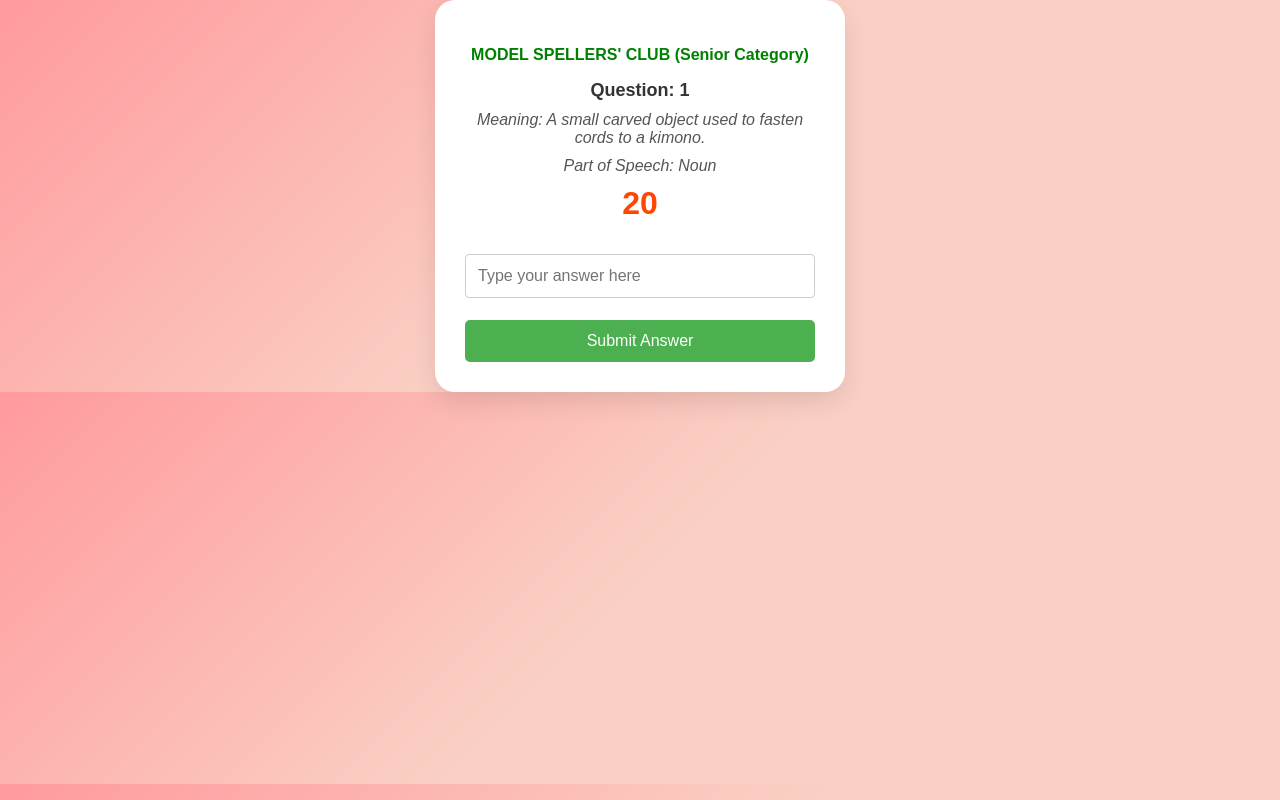
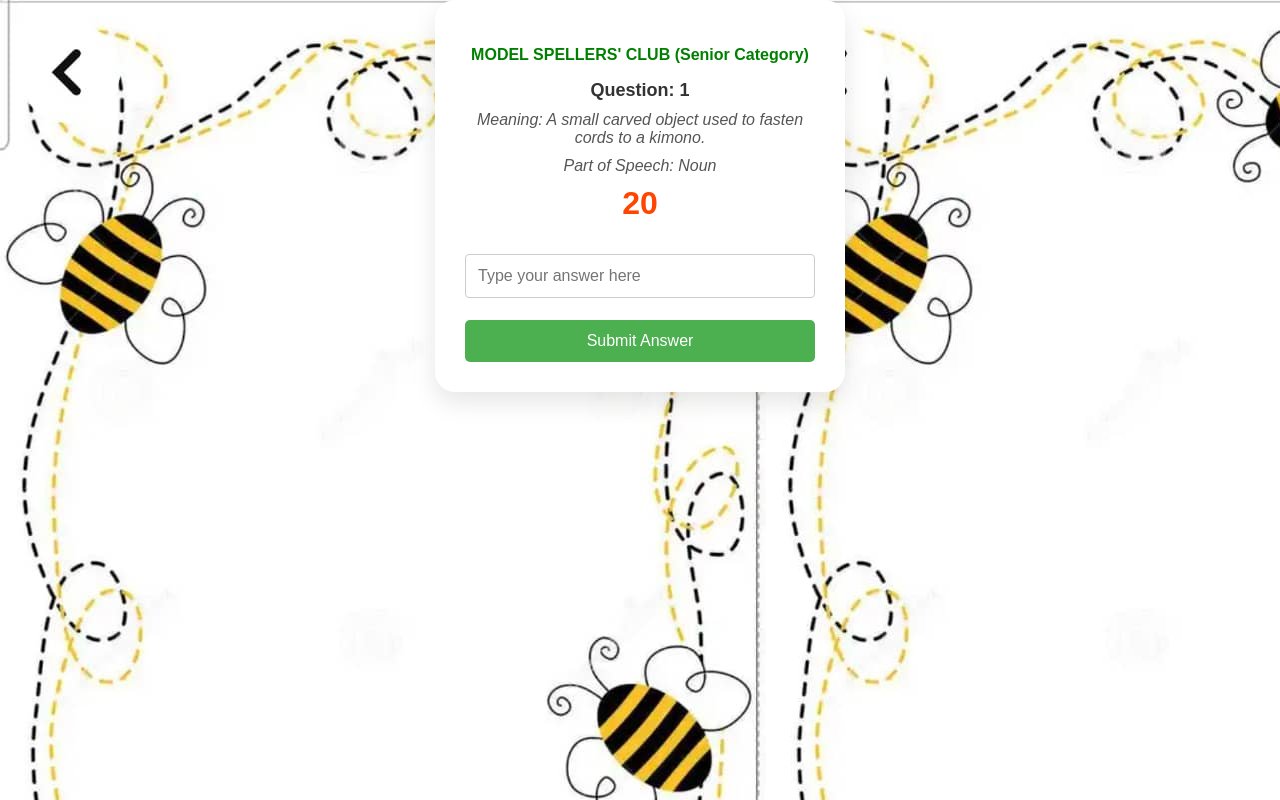
Before and after one commit to Odun2012/QuizOnVocabularySenior, a plain HTML site: page index.html in a window 1280 px wide. Drawn offline with Linux system fonts and the light colour scheme.

Commit message:
added background image

```diff
--- a/style.css
+++ b/style.css
@@ -7,6 +7,7 @@ body {
     align-items: center;
      height: max-content;
     margin: 0;
+    background-image: url(Senior2.jpg);
 }
 
 .quiz-container {
```
Also changed, not shown: Senior2.jpg (added).
